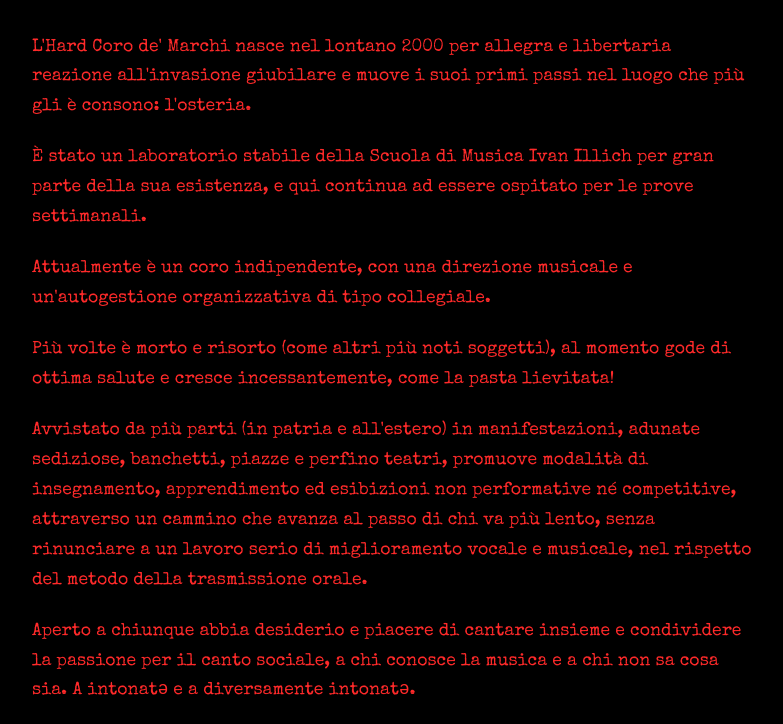
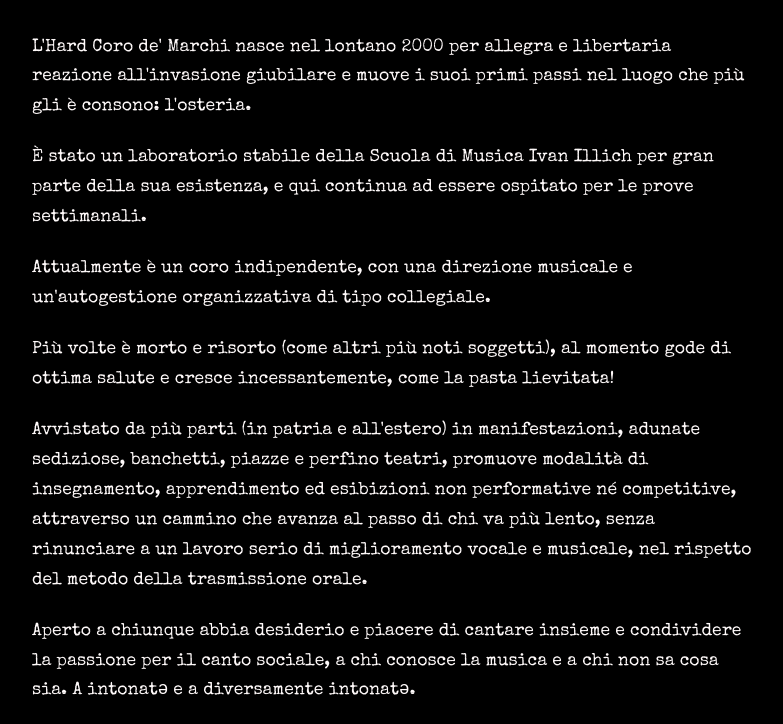
Before and after one commit to hardcoro2000/info, a plain HTML site: page index.html in a window 1280 px wide. Shown: the part 306-1030 px from the top of the page, without its empty margins (248-1031 px from the left). Drawn offline with nearby package versions, Linux system fonts and the light colour scheme.

Commit message:
Update index.html

```diff
--- a/index.html
+++ b/index.html
@@ -11,8 +11,8 @@
   <style>
     :root {
       --nero: #000000;
-      --rosso: #ff2a2a;
-      --rosso-scuro: #8f1313;
+      --rosso: #FFFAFA;
+      --rosso-scuro: #F5F5F0;
     }
     * { box-sizing: border-box; }
     html { scroll-behavior: smooth; }
```
